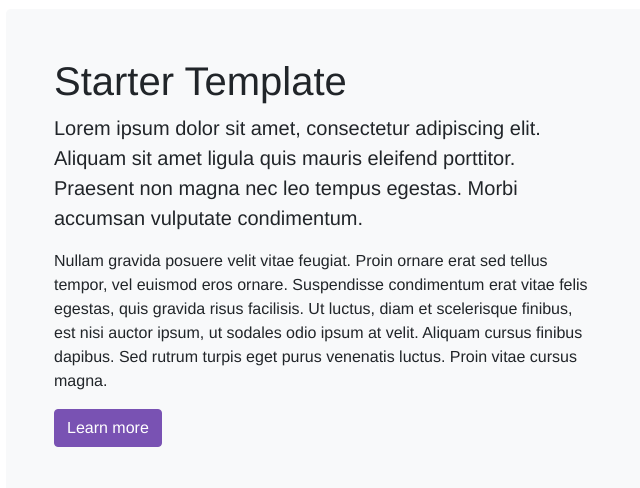
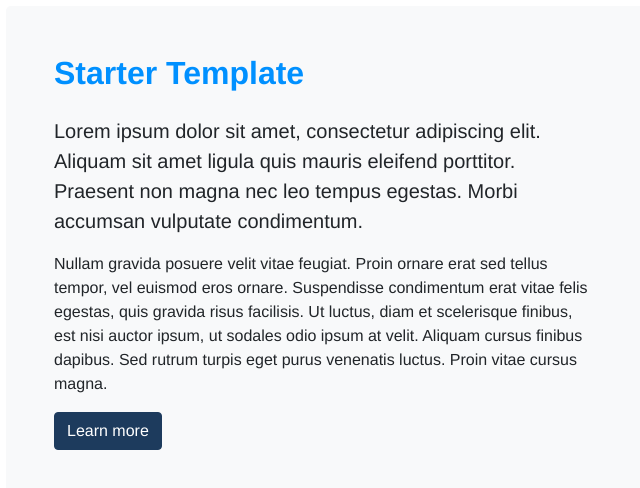
Before and after one commit to teqnomaze/html-theme-boilerplate, a website: page index.html in a window 1280 px wide. Shown: the part 140-628 px from the top of the page, without its empty margins (314-954 px from the left). Drawn offline with nearby package versions, Linux system fonts and the light colour scheme; files that its build step writes are made by us from their sources.

Commit message:
Added more bootstrap default variables

```diff
--- a/assets/scss/_variables.scss
+++ b/assets/scss/_variables.scss
@@ -1,3 +1,38 @@
+$font-family-base:      	    "Helvetica Neue", Helvetica, sans-serif;
+
 $primary:                     #7952b3;
 $secondary:                   #0090FF;
-$font-family-base:      	    "Helvetica Neue", Helvetica, sans-serif;
+
+$customcolor1:                #2A6F4D;
+$customcolor2:                #DE4343;
+
+$theme-colors: (
+  "customcolor1":	          $customcolor1,
+  "customcolor2":             $customcolor2
+);
+
+$primary:                     #1D3B5D;
+$secondary:                   #0090FF;
+$headings-color:              #0090FF;
+
+$headings-font-weight:     	  700;
+$head-font-size-base:      	  0.8rem;
+$headings-margin-bottom:      1.5rem;
+$h1-font-size:            	  $head-font-size-base * 2.5 !default;
+$h2-font-size:            	  $head-font-size-base * 2.25 !default;
+$h3-font-size:            	  $head-font-size-base * 1.75 !default;
+$h4-font-size:            	  $head-font-size-base * 1.5 !default;
+$h5-font-size:             	  $head-font-size-base * 1.25 !default;
+$h6-font-size:            	  $head-font-size-base !default;
+
+$form-group-margin-bottom: 	  1.5rem;
+
+$display1-size:               5rem;
+$display2-size:               4rem;
+$display3-size:               3rem;
+$display4-size:               2rem;
+
+$display1-weight:             400;
+$display2-weight:             400;
+$display3-weight:             400;
+$display4-weight:             400;
```
